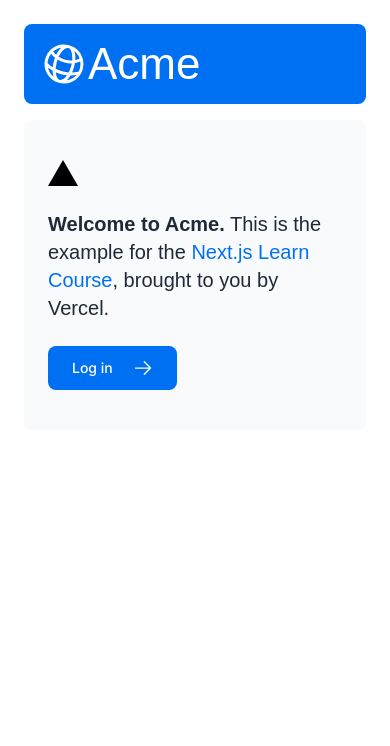
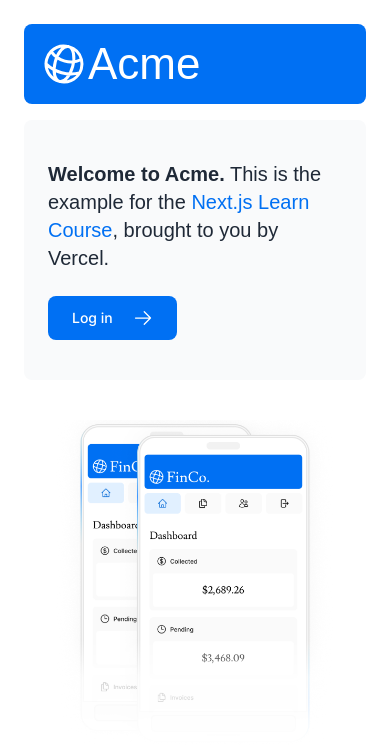
Before and after one commit to Isaac-DeFrain/nextjs-dashboard, a Next.js app: page / in a window 390 px wide. Shown: the top 746 px of the page. Built offline with nearby package versions, Linux system fonts and the light colour scheme; a web font is replaced by a local one.

Commit message:
feat: add hero images for desktop and mobile

```diff
--- a/app/page.tsx
+++ b/app/page.tsx
@@ -1,6 +1,8 @@
+import Link from "next/link";
+import Image from "next/image";
+
 import AcmeLogo from "@/app/ui/acme-logo";
 import { ArrowRightIcon } from "@heroicons/react/24/outline";
-import Link from "next/link";
 import { lusitana } from "@/app/ui/fonts";
 
 export default function Page() {
@@ -11,7 +13,6 @@
       </div>
       <div className="mt-4 flex grow flex-col gap-4 md:flex-row">
         <div className="flex flex-col justify-center gap-6 rounded-lg bg-gray-50 px-6 py-10 md:w-2/5 md:px-20">
-          <div className="relative w-0 h-0 border-l-[15px] border-r-[15px] border-b-[26px] border-l-transparent border-r-transparent border-b-black" />
           <p
             className={`${lusitana.className} text-xl text-gray-800 md:text-3xl md:leading-normal`}
           >
@@ -29,7 +30,20 @@
           </Link>
         </div>
         <div className="flex items-center justify-center p-6 md:w-3/5 md:px-28 md:py-12">
-          {/* Add Hero Images Here */}
+          <Image
+            src="/hero-desktop.png"
+            width={1000}
+            height={760}
+            className="hidden md:block"
+            alt="Screenshots of the dashboard project showing desktop version"
+          />
+          <Image
+            src="/hero-mobile.png"
+            width={560}
+            height={620}
+            className="block md:hidden"
+            alt="Screenshots of the dashboard project showing mobile version"
+          />
         </div>
       </div>
     </main>
```
